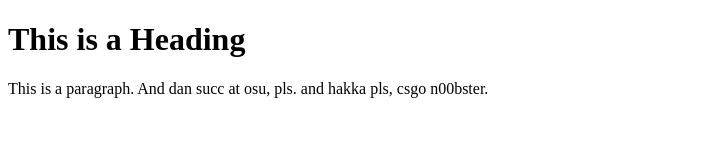
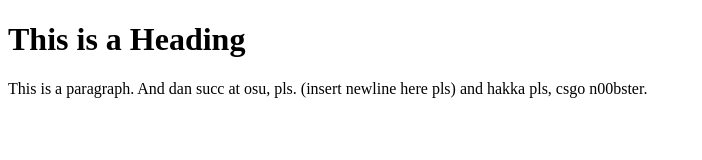
Before and after one commit to drqubo/web, a plain HTML site: page index.html in a window 1280 px wide. Shown: the whole page, without its empty margins (0-702 px from the left). Drawn offline with Linux system fonts and the light colour scheme.

Commit message:
Update index.html

```diff
--- a/index.html
+++ b/index.html
@@ -1,12 +1,12 @@
 <!DOCTYPE html>
 <html>
 <head>
-<title>Page Title</title>
+<title>Qubot</title>
 </head>
 <body>
 
 <h1>This is a Heading</h1>
-<p>This is a paragraph. And dan succ at osu, pls.
+<p>This is a paragraph. And dan succ at osu, pls. (insert newline here pls)
   and hakka pls, csgo n00bster.</p>
 
 </body>
```
